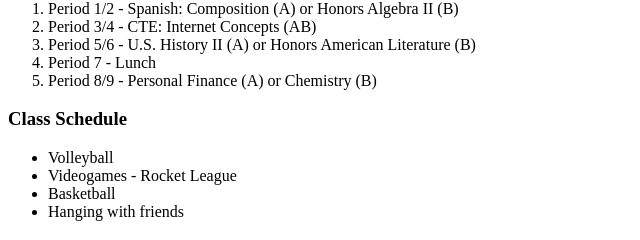
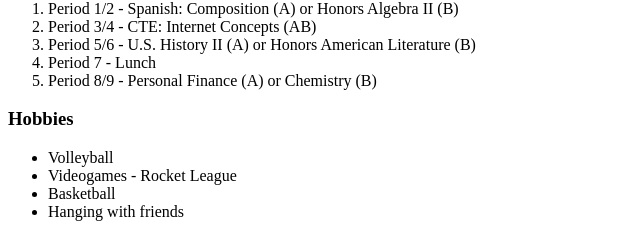
Before and after one commit to nathanielfairley/About-Me, a plain HTML site: page index.html in a window 1280 px wide. Shown: the part 108-348 px from the top of the page, 0-640 px from the left. Drawn offline with Linux system fonts and the light colour scheme.

Commit message:
Update index.html

```diff
--- a/index.html
+++ b/index.html
@@ -14,7 +14,7 @@
         <li>Period 8/9 - Personal Finance (A) or Chemistry (B)</li>
       </ol>
 
-    <h3>Class Schedule</h3>
+    <h3>Hobbies</h3>
       <ul>
         <li>Volleyball</li>
         <li>Videogames - Rocket League</li>
```
